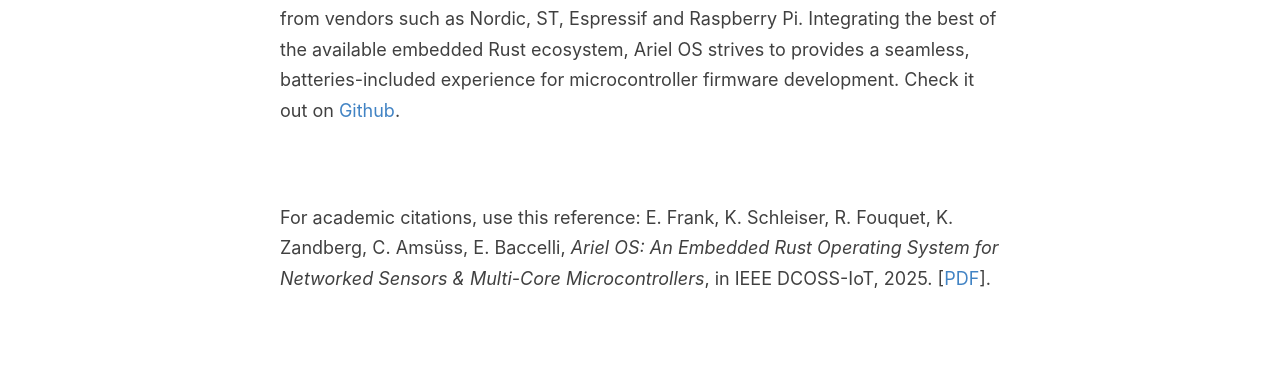
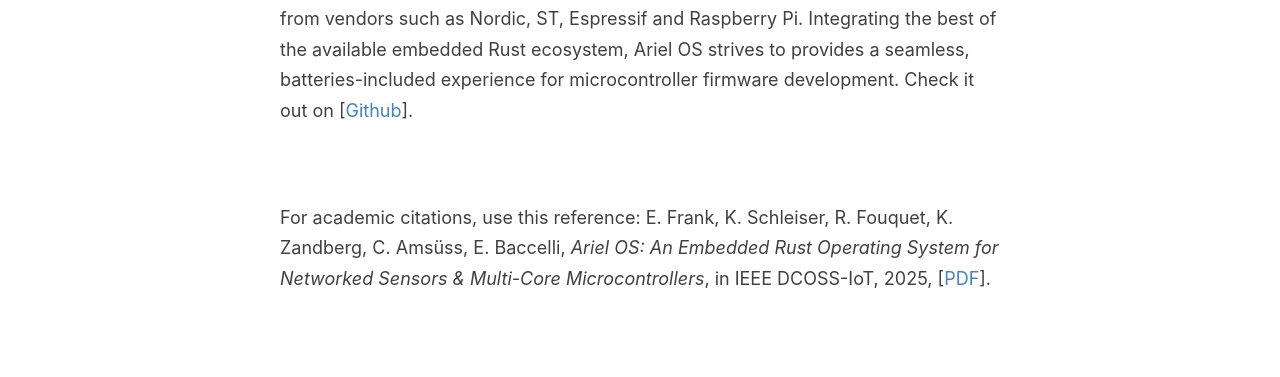
Before and after one commit to ariel-os/web, a Jekyll site: the page built from _pages/about.md, in a window 1280 px wide. Shown: the part 285-662 px from the top of the page. Built offline with Jekyll 4.4.1, drawn with Linux system fonts in a browser that asks for light colours; some of the changed text lies outside the part shown.

```diff
--- a/_pages/about.md
+++ b/_pages/about.md
@@ -6,8 +6,8 @@ permalink: /about/
 
 <br>
 <br>
-Ariel OS is an operating system for secure, memory-safe, low-power Internet of Things (IoT). Ariel OS is implemented entirely in Rust. Ariel OS supports the main microcontroller hardware architectures (Cortex-M, RISC-V, ESP) popular boards from vendors such as Nordic, ST, Espressif and Raspberry Pi. Integrating the best of the available embedded Rust ecosystem, Ariel OS strives to provides a seamless, batteries-included experience for microcontroller firmware development. Check it out on [Github](https://github.com/ariel-os/ariel-os).
+Ariel OS is an operating system for secure, memory-safe, low-power Internet of Things (IoT). Ariel OS is implemented entirely in Rust. Ariel OS supports the main microcontroller hardware architectures (Cortex-M, RISC-V, ESP) popular boards from vendors such as Nordic, ST, Espressif and Raspberry Pi. Integrating the best of the available embedded Rust ecosystem, Ariel OS strives to provides a seamless, batteries-included experience for microcontroller firmware development. Check it out on [[Github](https://github.com/ariel-os/ariel-os)].
 
 <br>
 <br>
-For academic citations, use this reference: E. Frank, K. Schleiser, R. Fouquet, K. Zandberg, C. Amsüss, E. Baccelli, *Ariel OS: An Embedded Rust Operating System for Networked Sensors & Multi-Core Microcontrollers*, in IEEE DCOSS-IoT, 2025. [[PDF](https://arxiv.org/pdf/2504.19662)].
+For academic citations, use this reference: E. Frank, K. Schleiser, R. Fouquet, K. Zandberg, C. Amsüss, E. Baccelli, *Ariel OS: An Embedded Rust Operating System for Networked Sensors & Multi-Core Microcontrollers*, in IEEE DCOSS-IoT, 2025, [[PDF](https://arxiv.org/pdf/2504.19662)].
```
